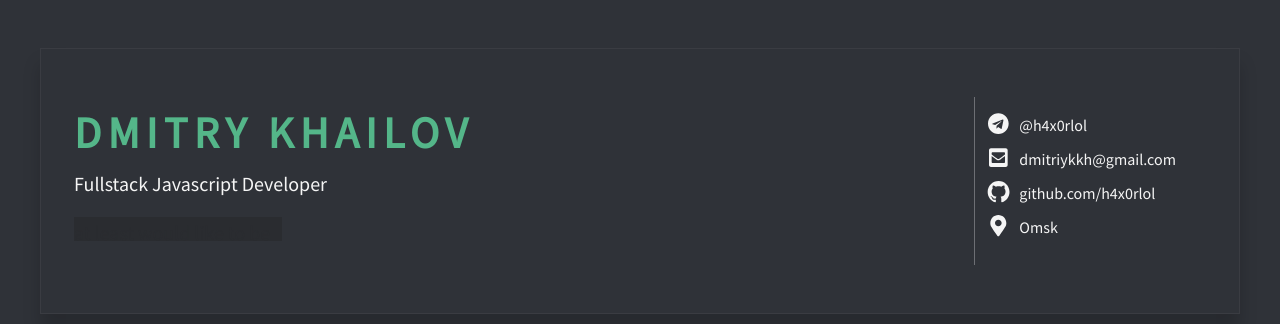
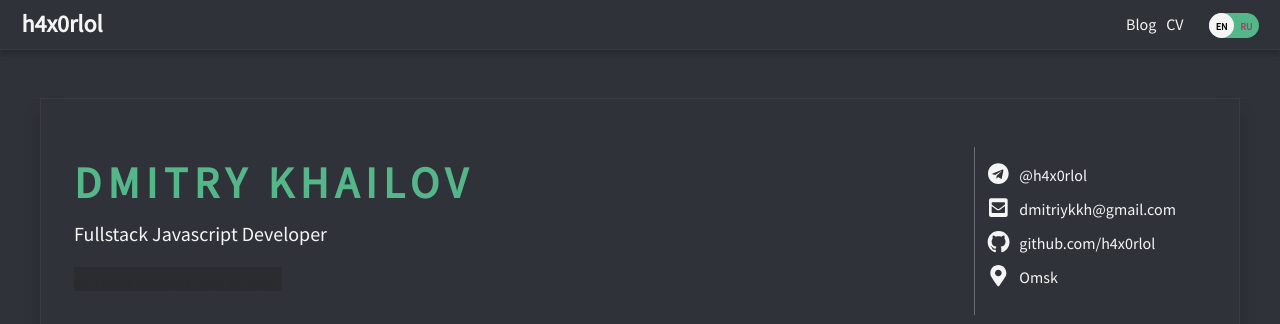
Before and after one commit to h4x0rlol/Blog, a Next.js app in the folder client/: page / in a window 1280 px wide. Shown: the top 324 px of the page. Built offline with nearby package versions, Linux system fonts and the light colour scheme.

Commit message:
add navbar

```diff
--- /dev/null
+++ b/client/components/Navbar.jsx
@@ -0,0 +1,33 @@
+import styles from "../styles/Navbar.module.scss";
+import Link from "next/link";
+
+const Navbar = ({ children }) => {
+  return (
+    <>
+      <div className={styles.navbar}>
+        <div className={styles.navbar_container}>
+          <h1 className={styles.navbar_name}>h4x0rlol</h1>
+          <div className={styles.navbar_buttons}>
+            <Link href="/blog">
+              <a>Blog</a>
+            </Link>
+            <Link href="/">
+              <a>CV</a>
+            </Link>
+            <div className={styles.navbar_language}>
+              <label className={styles.navbar_switcher}>
+                <input className={styles.navbar_input} type="checkbox" />
+                <span className={styles.navbar_slider}></span>
+                <span className={styles.navbar_en}>EN</span>
+                <span className={styles.navbar_ru}>RU</span>
+              </label>
+            </div>
+          </div>
+        </div>
+      </div>
+      <div>{children}</div>
+    </>
+  );
+};
+
+export default Navbar;
--- a/client/pages/_app.jsx
+++ b/client/pages/_app.jsx
@@ -1,7 +1,12 @@
+import Navbar from "../components/Navbar";
 import "../styles/global.scss";
 
 function MyApp({ Component, pageProps }) {
-  return <Component {...pageProps} />;
+  return (
+    <Navbar>
+      <Component {...pageProps} />
+    </Navbar>
+  );
 }
 
 export default MyApp;
--- /dev/null
+++ b/client/styles/Navbar.module.scss
@@ -0,0 +1,132 @@
+$speed3: cubic-bezier(0.26, 0.48, 0.08, 0.9);
+$height: 25px;
+$deep-blue: #54b689;
+
+.navbar {
+  background-color: #2f3238;
+  height: 50px;
+  display: flex;
+  flex-direction: row;
+  justify-content: space-between;
+  align-items: center;
+  border-bottom: 1px solid rgba(255, 255, 255, 0.05);
+  box-shadow: 0 0.3rem 0.3rem rgba(0, 0, 0, 0.175);
+}
+
+.navbar_container {
+  display: flex;
+  flex-direction: row;
+  justify-content: space-between;
+  align-items: center;
+  width: 99%;
+  margin: 0 auto;
+}
+
+.navbar_name {
+  padding: 15px;
+  font-size: 24px;
+  margin: 0;
+  color: #f5f5f5;
+}
+
+.navbar_buttons {
+  display: flex;
+  flex-direction: row;
+  justify-content: space-between;
+  align-items: center;
+
+  a {
+    color: #f5f5f5;
+    text-decoration: none;
+    margin-right: 10px;
+    cursor: pointer;
+  }
+}
+
+.navbar_language {
+  padding: 15px;
+}
+
+.navbar_switcher {
+  font-weight: bold;
+  cursor: pointer;
+  margin-bottom: 1.1rem;
+  position: relative;
+  display: inline-block;
+  width: calc(#{$height} * 2);
+  height: $height;
+  -webkit-transform: translateY(40%);
+  -moz-transform: translateY(40%);
+  -ms-transform: translateY(40%);
+  -o-transform: translateY(40%);
+  transform: translateY(40%);
+
+  -webkit-transition: transform 0.17s $speed3;
+  -moz-transition: transform 0.17s $speed3;
+  -ms-transition: transform 0.17s $speed3;
+  -o-transition: transform 0.17s $speed3;
+  transition: transform 0.17s $speed3;
+}
+
+.navbar_input {
+  opacity: 0;
+  width: 0;
+  height: 0;
+}
+
+.navbar_input:checked + .navbar_slider {
+  background-color: $deep-blue;
+}
+
+.navbar_input:focus + .navbar_slider {
+  box-shadow: none;
+}
+
+.navbar_input:checked + .navbar_slider::before {
+  -webkit-transform: translateX($height);
+  -ms-transform: translateX($height);
+  transform: translateX($height);
+}
+
+.navbar_slider {
+  position: absolute;
+  cursor: pointer;
+  top: 0;
+  left: 0;
+  right: 0;
+  bottom: 0;
+  background-color: $deep-blue;
+  -webkit-transition: 0.4s;
+  transition: 0.4s;
+  border-radius: $height;
+}
+
+.navbar_slider::before {
+  border-radius: 50%;
+  position: absolute;
+  content: "";
+  height: $height;
+  width: $height;
+  left: 0;
+  bottom: 0;
+  background-color: #f5f5f5;
+  -webkit-transition: 0.4s;
+  transition: 0.4s;
+}
+
+.navbar_ru,
+.navbar_en {
+  position: absolute;
+  font-size: #{$height / 2.5};
+  top: #{$height / 4};
+  color: #f5f5f5;
+  mix-blend-mode: difference;
+}
+
+.navbar_en {
+  left: #{$height / 3.5};
+}
+
+.navbar_ru {
+  right: #{$height / 4};
+}
```
